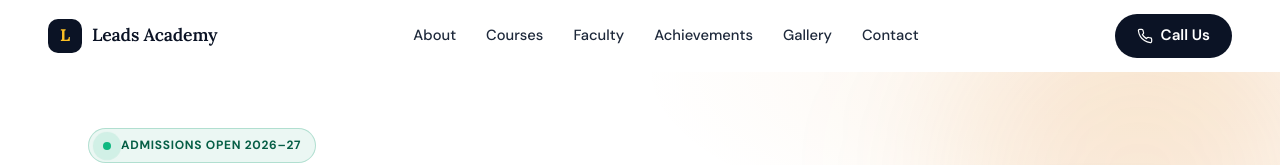
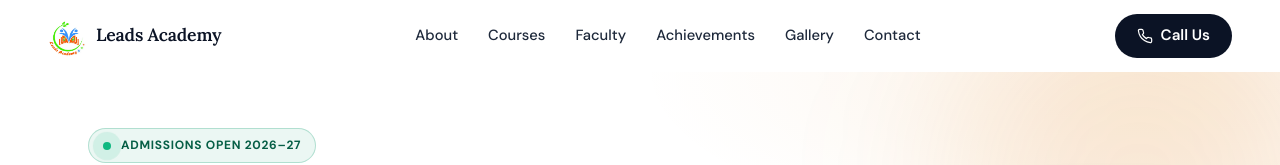
Before and after one commit to Kedar-Dev25/coaching-center-website, a React (Vite) app: page / in a window 1280 px wide. Shown: the top 165 px of the page. Built offline with nearby package versions, Linux system fonts and the light colour scheme.

Commit message:
Updated the logo to actual institute logo

```diff
--- a/src/App.css
+++ b/src/App.css
@@ -66,18 +66,13 @@
   color: var(--navy);
 }
 
-.brand-mark {
-  display: grid;
-  place-items: center;
-  width: 34px;
-  height: 34px;
-  border-radius: 10px;
-  background: var(--navy);
-  color: var(--amber-soft);
-  font-family: var(--font-head);
-  font-size: 1.05rem;
-  font-weight: 700;
-  line-height: 1;
+.brand-logo {
+  display: block;
+  width: 38px;
+  height: 38px;
+  object-fit: contain;
+  flex-shrink: 0;
+  transform: translateY(3px);
 }
 
 .brand-name {
@@ -1643,7 +1638,7 @@
 
 .footer-top { display: flex; flex-direction: column; gap: 28px; }
 
-.brand-logo {
+.footer-brand-logo {
   display: flex;
   align-items: center;
   gap: 10px;
@@ -1655,9 +1650,12 @@
   letter-spacing: -0.01em;
 }
 
-.site-footer .brand-mark {
-  background: rgba(255, 255, 255, 0.08);
-  border: 1px solid rgba(255, 255, 255, 0.14);
+.footer-logo {
+  display: block;
+  width: 40px;
+  height: 40px;
+  object-fit: contain;
+  flex-shrink: 0;
 }
 
 .brand-tagline { max-width: 420px; font-size: 0.92rem; line-height: 1.65; }
--- a/src/components/Footer.jsx
+++ b/src/components/Footer.jsx
@@ -1,5 +1,6 @@
 import "../App.css";
 import Icon from "./Icon";
+import logo from "../assets/logo.jpeg";
 
 function Footer() {
   return (
@@ -7,10 +8,14 @@ function Footer() {
       <div className="footer-container">
         <div className="footer-top">
           <div className="footer-brand">
-            <h3 className="brand-logo">
-              <span className="brand-mark">L</span>
-              Leads Academy
-            </h3>
+<h3 className="footer-brand-logo">
+  <img
+    src={logo}
+    alt="Leads Academy"
+    className="footer-logo"
+  />
+  <span>Leads Academy</span>
+</h3>
             <p className="brand-tagline">
               Empowering students with foundation-first learning, structured mentorship, and
               proven results.
--- a/src/components/Navbar.jsx
+++ b/src/components/Navbar.jsx
@@ -2,6 +2,7 @@ import { useState, useEffect } from "react";
 import "../App.css";
 import Icon from "./Icon";
 import { PHONE_TEL } from "../config";
+import logo from "../assets/logo.jpeg";
 
 const MENU_ITEMS = [
   "about",
@@ -61,9 +62,13 @@ function Navbar() {
 
       <header className={`nav ${scrolled ? "scrolled" : ""}`}>
         <a href="#top" className="brand" onClick={scrollToTop} aria-label="Leads Academy home">
-          <span className="brand-mark">L</span>
-          <span className="brand-name">Leads Academy</span>
-        </a>
+  <img
+    src={logo}
+    alt="Leads Academy"
+    className="brand-logo"
+  />
+  <span className="brand-name">Leads Academy</span>
+</a>
 
         <nav className={`menu-items ${open ? "show" : ""}`} aria-label="Main">
           {MENU_ITEMS.map((item) => (
```
Also changed, not shown: src/assets/logo.jpeg (added).
